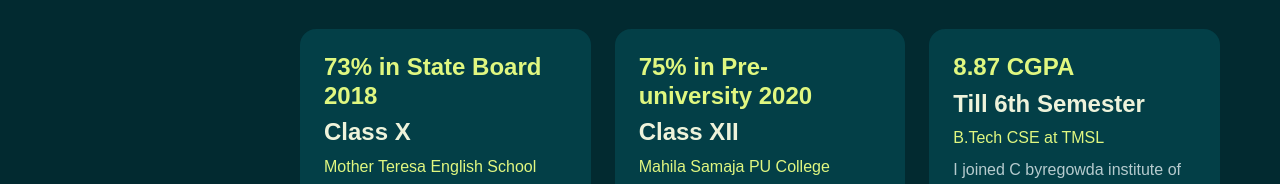
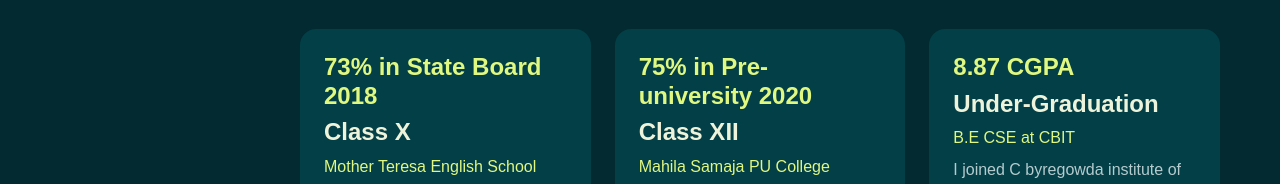
Before and after one commit to Anushaanusha4/PORTFOLIO-WEBSITE, a plain HTML site: page index.html in a window 1280 px wide. Shown: the part 1879-2063 px from the top of the page. Drawn offline with nearby package versions, Linux system fonts and the light colour scheme; a web font is replaced by a local one.

Commit message:
second commit

```diff
--- a/index.html
+++ b/index.html
@@ -220,8 +220,8 @@
             <div class="card-custom rounded-4 bg-base shadow-effect">
               <div class="card-custom-content p-4">
                 <h4 class="text-brand">8.87 CGPA</h4>
-                <h4>Till 6th Semester</h4>
-                <p class="text-brand mb-2">B.Tech CSE at TMSL</p>
+                <h4>Under-Graduation</h4>
+                <p class="text-brand mb-2">B.E CSE at CBIT</p>
                 <p>
                   I joined C byregowda institute of Technology in 2020 under the stream CSE.
                   It is affiliated to the Visvesvaraya Technological University(VTU).
```
